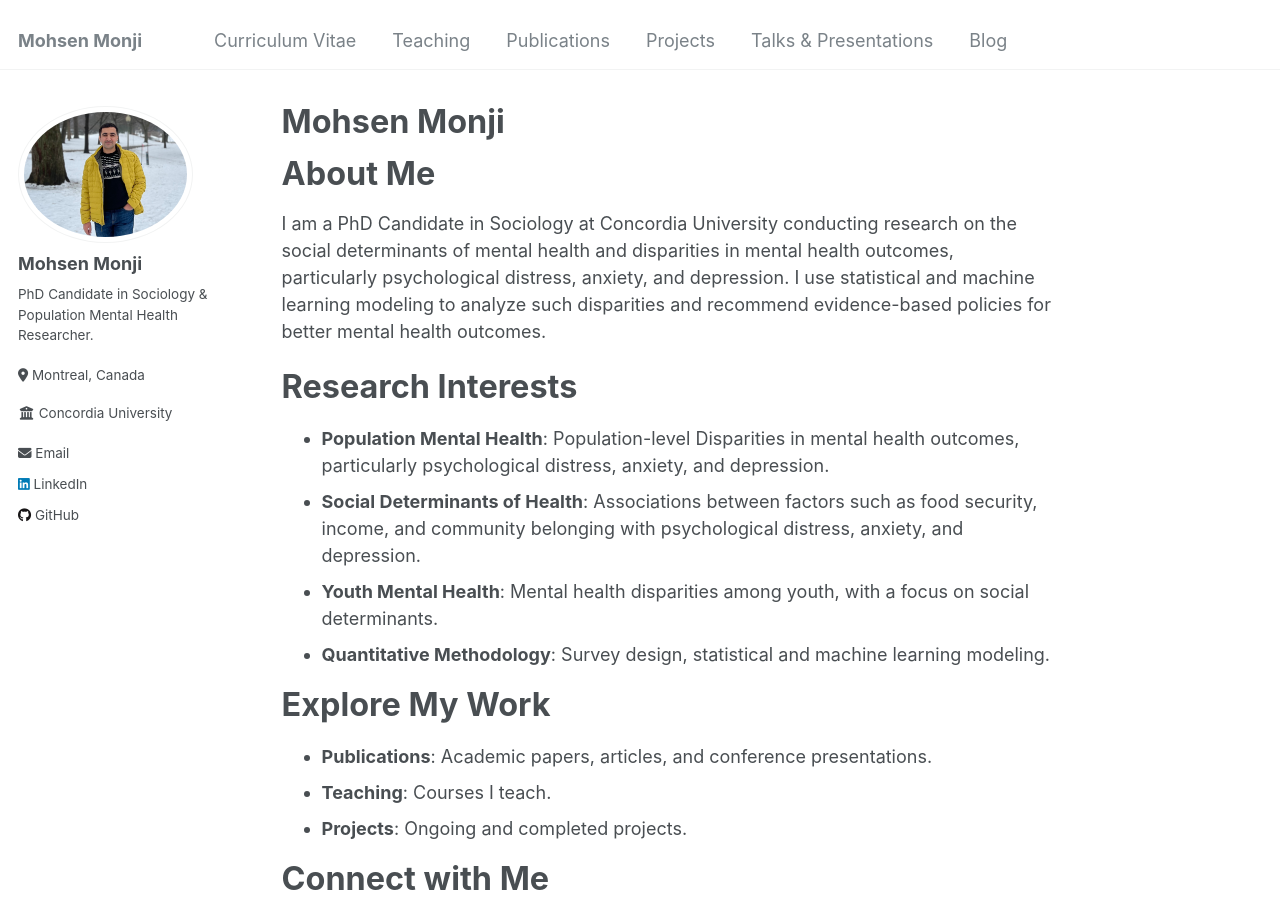
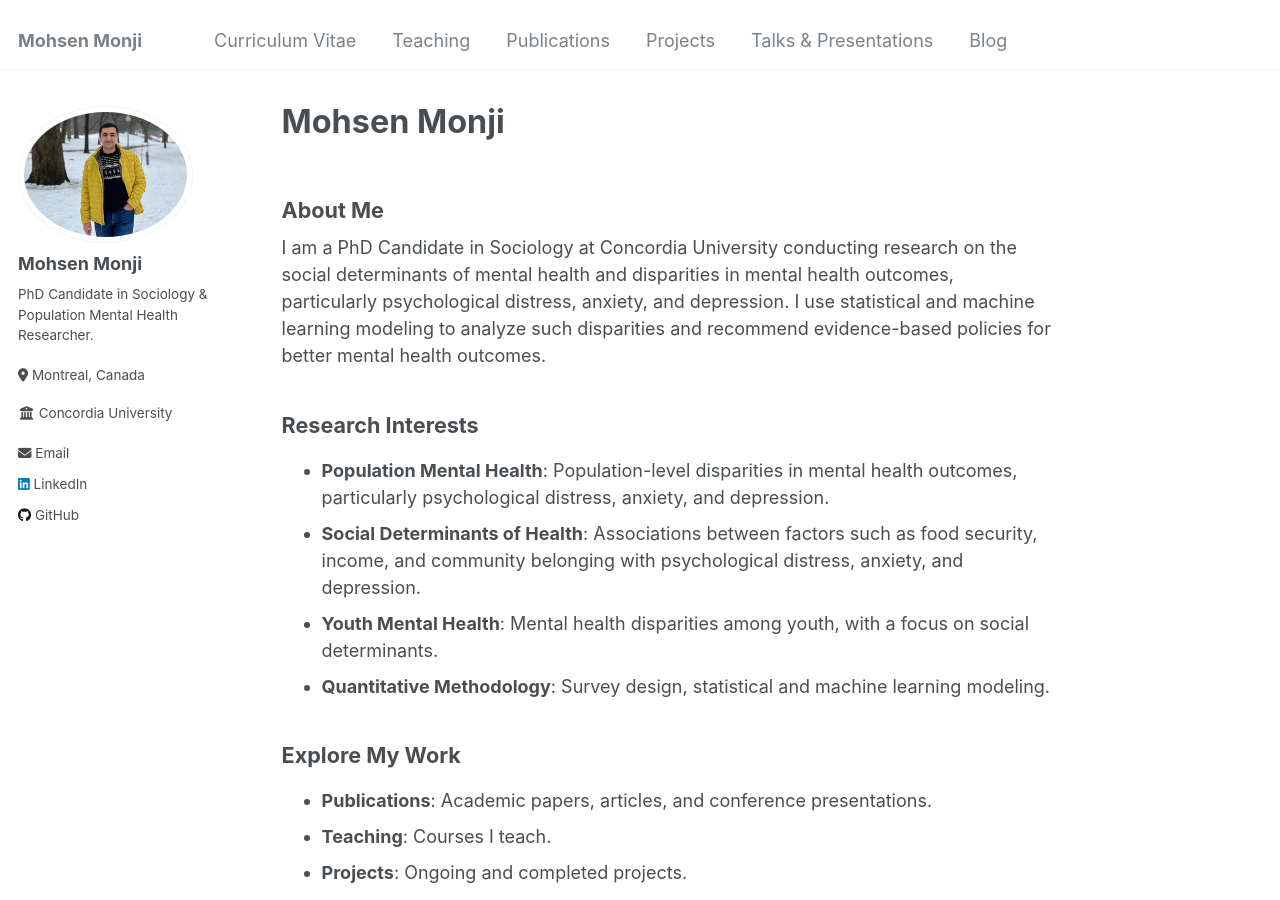
Before and after one commit to Mohsnmonji/mohsnmonji.github.io, a Jekyll site: the page built from _pages/about.md, in a window 1280 px wide and 900 px high. Built offline with Jekyll 4.4.1, drawn with Linux system fonts in a browser that asks for light colours.

```diff
--- a/_pages/about.md
+++ b/_pages/about.md
@@ -7,27 +7,21 @@ redirect_from:
   - /about.html
 ---
 
+### About Me
+I am a PhD Candidate in Sociology at Concordia University conducting research on the social determinants of mental health and disparities in mental health outcomes, particularly psychological distress, anxiety, and depression. I use statistical and machine learning modeling to analyze such disparities and recommend evidence-based policies for better mental health outcomes.
 
-
-About Me
-======
-I am a PhD Candidate in Sociology at Concordia University conducting research on the social determinants of mental health and disparities in mental health outcomes, particularly psychological distress, anxiety, and depression. I  use statistical and machine learning modeling to analyze such disparities and recommend evidence-based policies for better mental health outcomes.
-
-Research Interests
-======
-- **Population Mental Health**: Population-level Disparities in mental health outcomes, particularly psychological distress, anxiety, and depression.
+### Research Interests
+- **Population Mental Health**: Population-level disparities in mental health outcomes, particularly psychological distress, anxiety, and depression.
 - **Social Determinants of Health**: Associations between factors such as food security, income, and community belonging with psychological distress, anxiety, and depression.
 - **Youth Mental Health**: Mental health disparities among youth, with a focus on social determinants.
 - **Quantitative Methodology**: Survey design, statistical and machine learning modeling.
 
-Explore My Work
-======
+### Explore My Work
 - **Publications**: Academic papers, articles, and conference presentations.
 - **Teaching**: Courses I teach.
 - **Projects**: Ongoing and completed projects.
 
-Connect with Me
-======
+### Connect with Me
 If you're interested in my research, teaching, or potential collaborations, feel free to reach out!
 
 You can contact me at [mohsen.monji@concordia.ca](mailto:mohsen.monji@concordia.ca)
```
